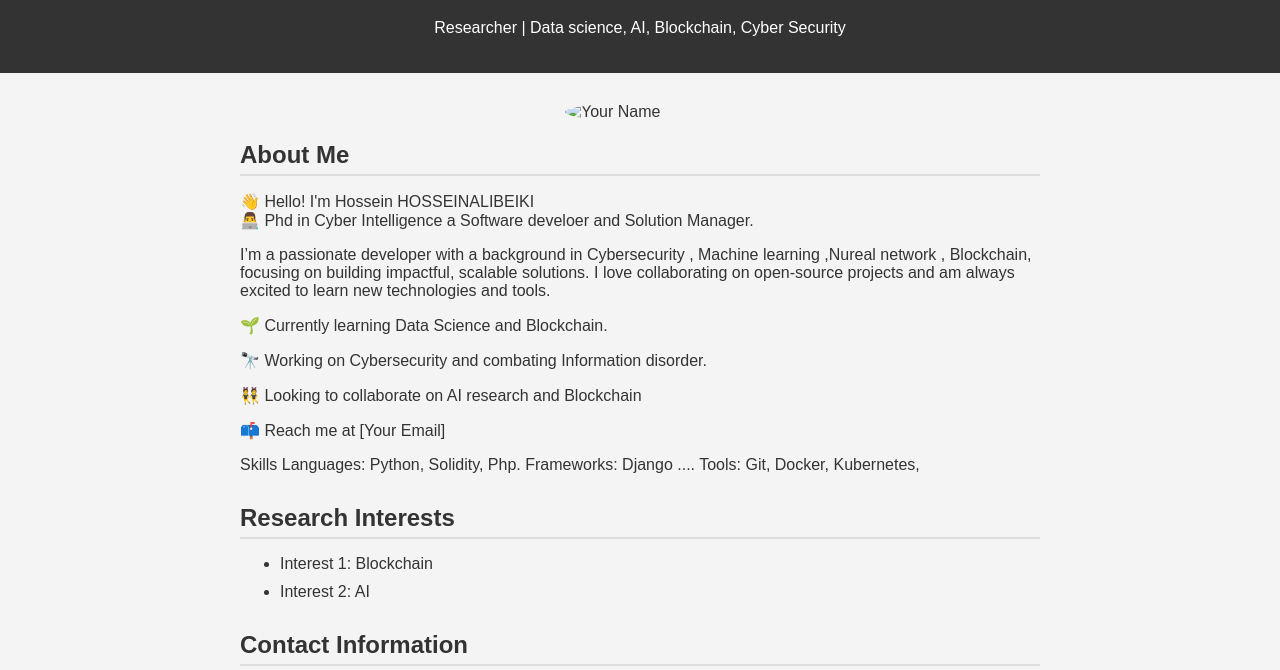
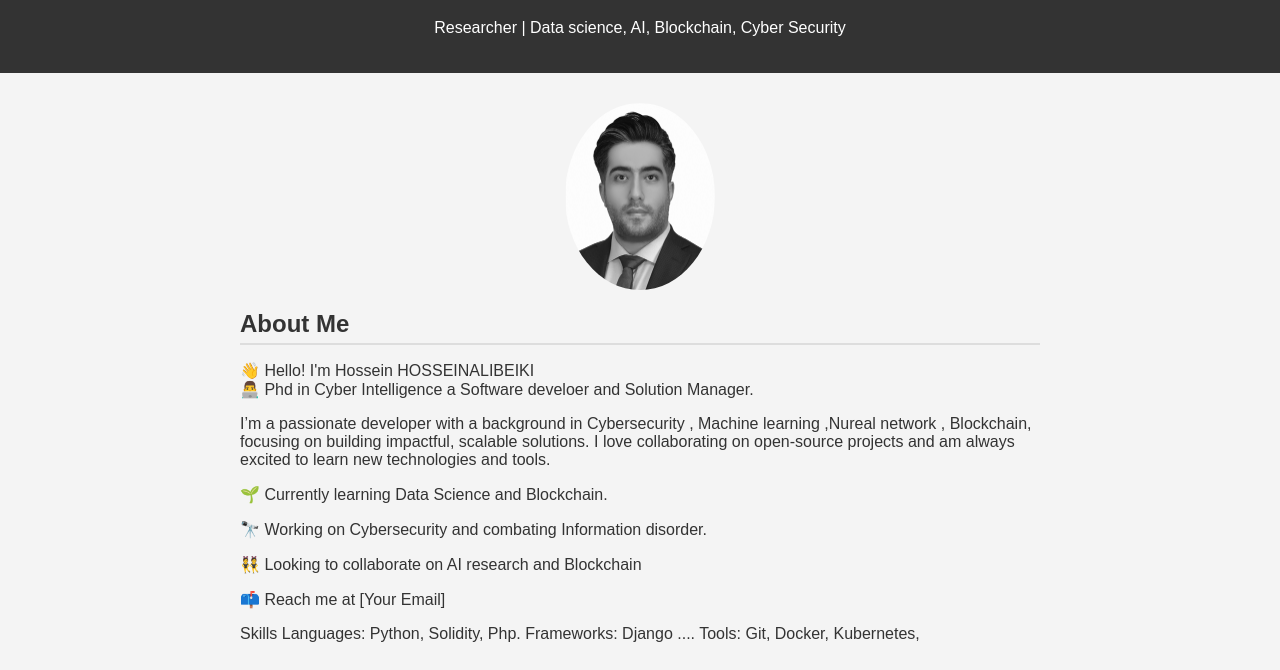
Before and after one commit to hosseinalibeiki/Hossein, a plain HTML site: page index.html in a window 1280 px wide. Shown: the part 81-751 px from the top of the page. Drawn offline with Linux system fonts and the light colour scheme.

Commit message:
Update index.html

```diff
--- a/index.html
+++ b/index.html
@@ -55,7 +55,7 @@
     <div class="container">
         <!-- Profile Section -->
         <section class="section">
-            <img src="your-photo.jpg" alt="Your Name" class="profile-picture">
+            <img src="beiki.png" alt="Your Name" class="profile-picture">
             <h2>About Me</h2>
 <p>👋 Hello! I'm Hossein HOSSEINALIBEIKI <br>
 
```
